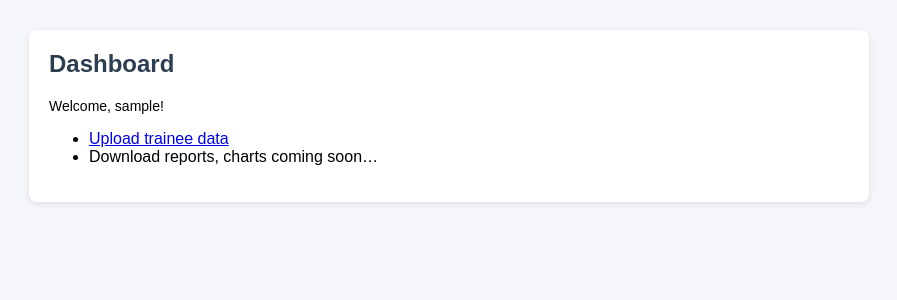
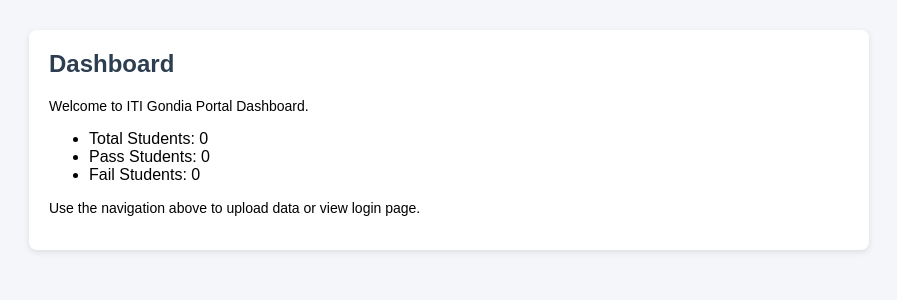
Before and after one commit to anilram4-cyber/iti-gondia-portal, a Flask app: page / in a window 1280 px wide. Shown: the part 148-448 px from the top of the page, without its empty margins (191-1088 px from the left). Run offline with Flask 3, Linux system fonts and the light colour scheme; the visitor is signed in with stand-in values (Sample User, id 1).

Commit message:
Update index.html

```diff
--- a/templates/index.html
+++ b/templates/index.html
@@ -1,10 +1,14 @@
 {% extends "layout.html" %}
 {% block content %}
 <h2>Dashboard</h2>
-<p>Welcome, {{ session.get('username') }}!</p>
+
+<p>Welcome to ITI Gondia Portal Dashboard.</p>
 
 <ul>
-  <li><a href="{{ url_for('upload') }}">Upload trainee data</a></li>
-  <li>Download reports, charts coming soon…</li>
+    <li>Total Students: {{ total_students if total_students else 0 }}</li>
+    <li>Pass Students: {{ pass_students if pass_students else 0 }}</li>
+    <li>Fail Students: {{ fail_students if fail_students else 0 }}</li>
 </ul>
+
+<p>Use the navigation above to upload data or view login page.</p>
 {% endblock %}
```
